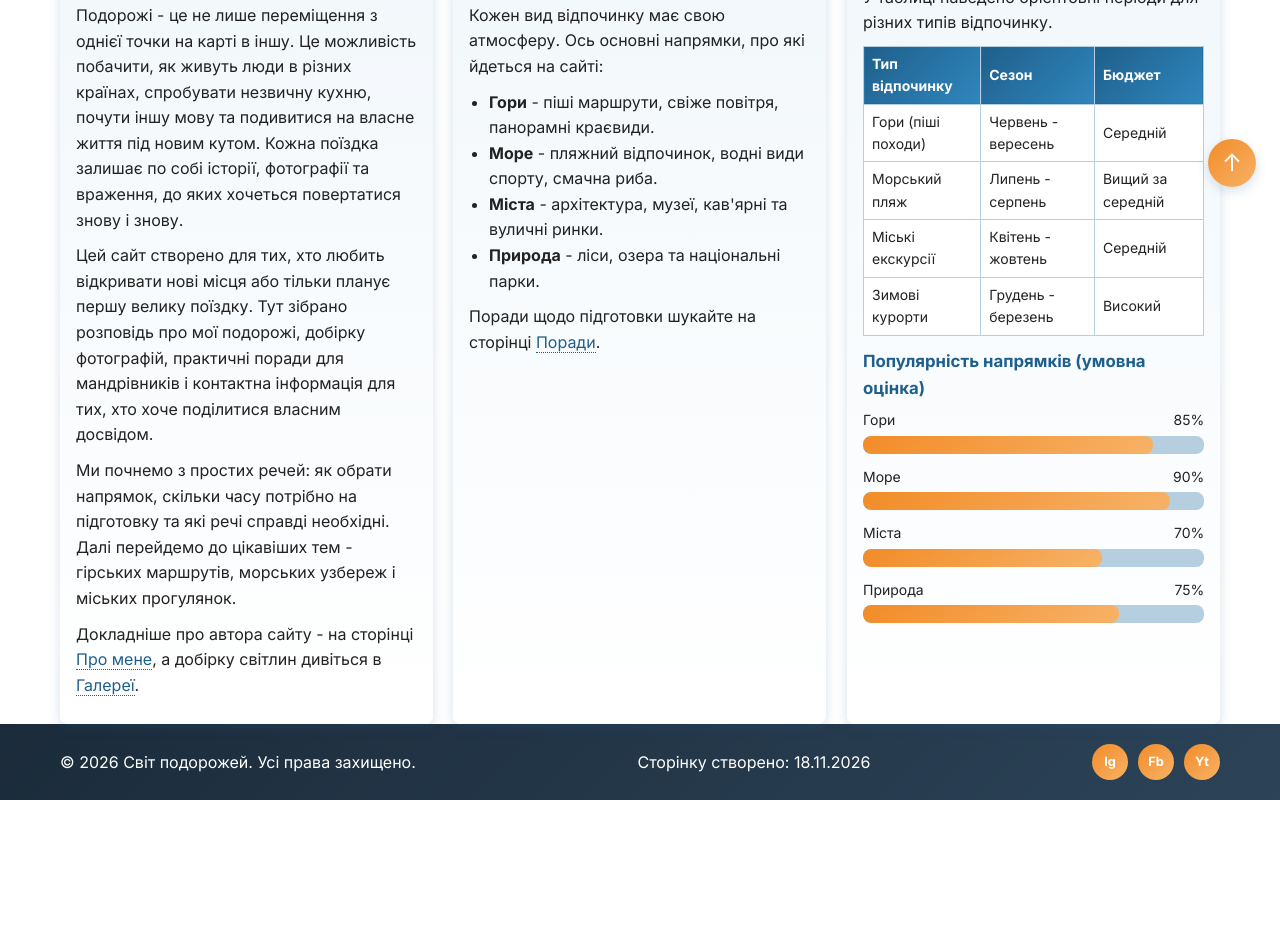
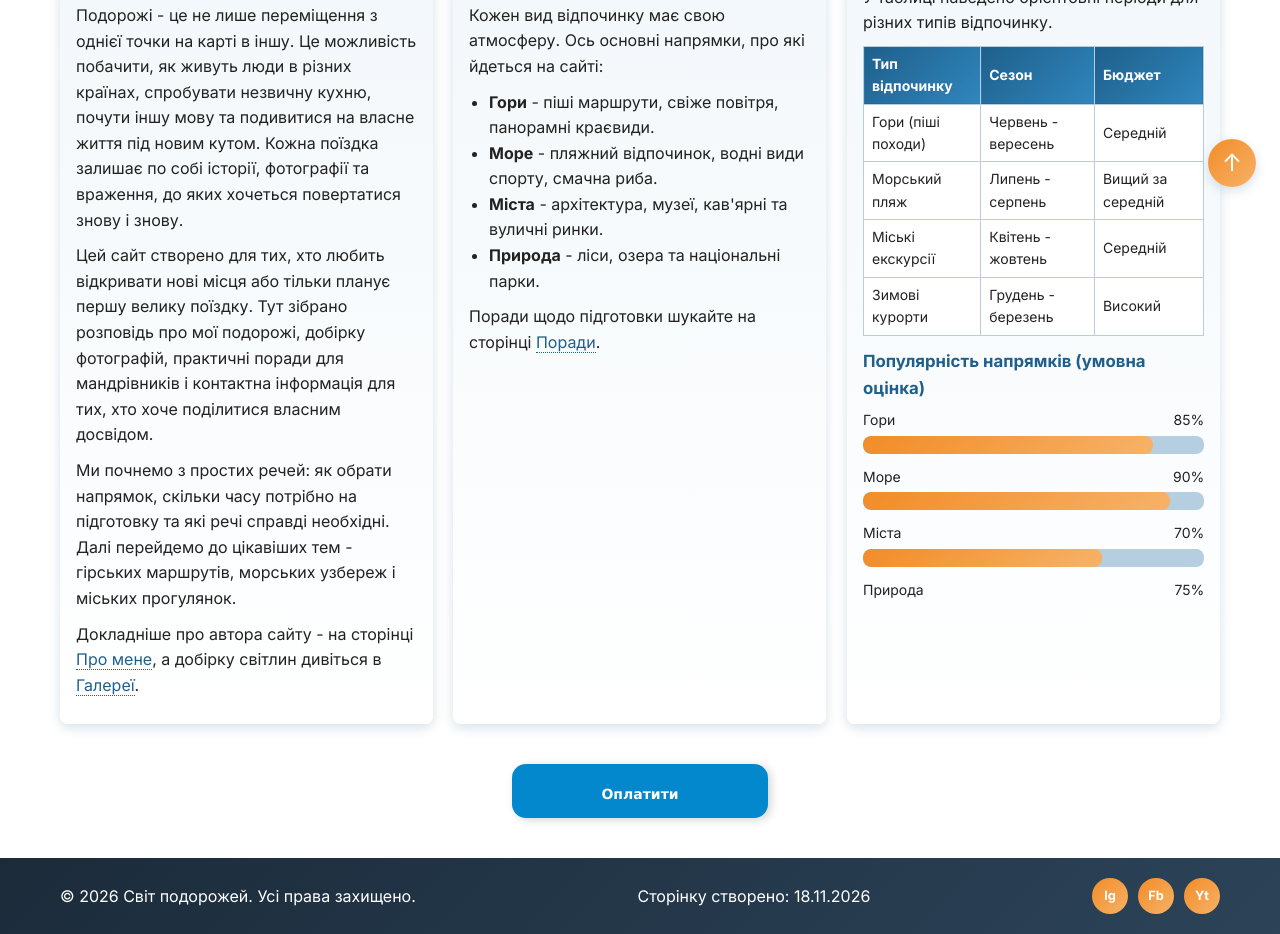
Before and after one commit to kiznaiverspirit/svit-podorozhey, a plain HTML site: page index.html in a window 1280 px wide. Shown: the part 525-1459 px from the top of the page. Before the commit the page ends 1325 px from the top, so only its background shows below. Drawn offline with Linux system fonts and the light colour scheme.

Commit message:
Add payment button to index.html
Added payment button with styling and link.

```diff
--- a/index.html
+++ b/index.html
@@ -93,9 +93,15 @@
         <p class="label"><span>Міста</span><span>70%</span></p>
         <div class="bar"><span style="--w: 70%"></span></div>
         <p class="label"><span>Природа</span><span>75%</span></p>
-        <div class="bar"><span style="--w: 75%"></span></div>
-      </section>
+            </div>
+
+    <!-- Кнопка оплати -->
+    <div style="text-align:center; margin:40px 0;">
+      <a href="https://secure.wayforpay.com/button/b1eae6be9dff0" target="_blank" rel="noopener" style="display:inline-block!important;background:#0488cd;background-size:cover;width:256px!important;height:54px!important;border:none!important;border-radius:14px!important;padding:16px!important;text-decoration:none!important;box-shadow:3px 2px 8px rgba(71,66,66,0.22)!important;text-align:center!important;outline:none!important;" onmouseover="this.style.opacity='0.8';" onmouseout="this.style.opacity='1';">
+        <span style="font-family:Verdana,Arial,sans-serif!important;font-weight:bold!important;font-size:14px!important;color:#ffffff!important;line-height:18px!important;vertical-align:middle!important;">Оплатити</span>
+      </a>
     </div>
+    <!-- Кінець кнопки оплати -->
   </main>
   <!-- Кінець основного контенту -->
 
```
